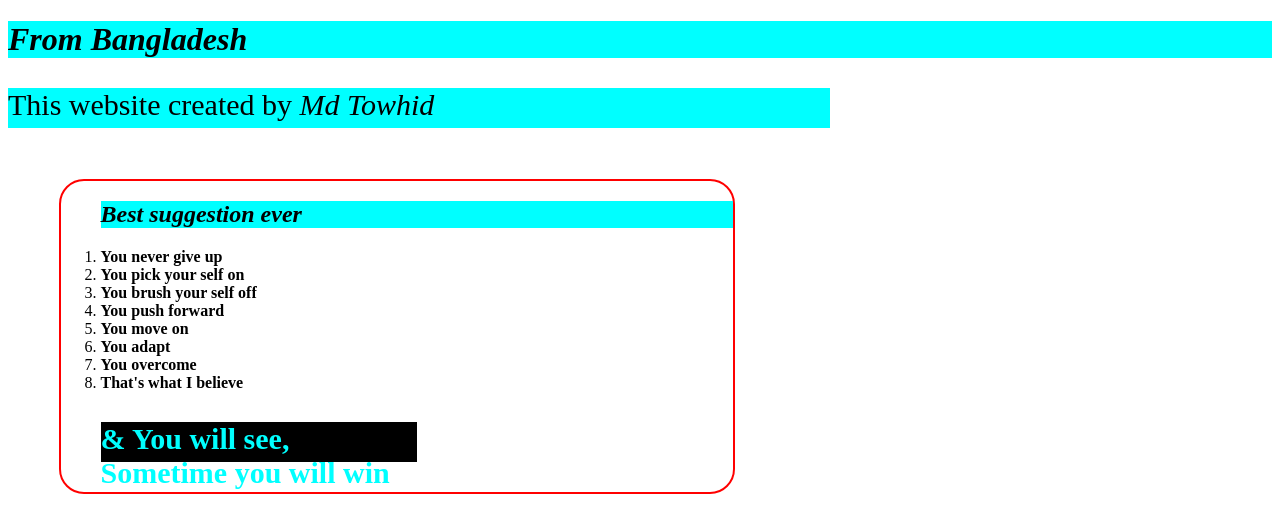
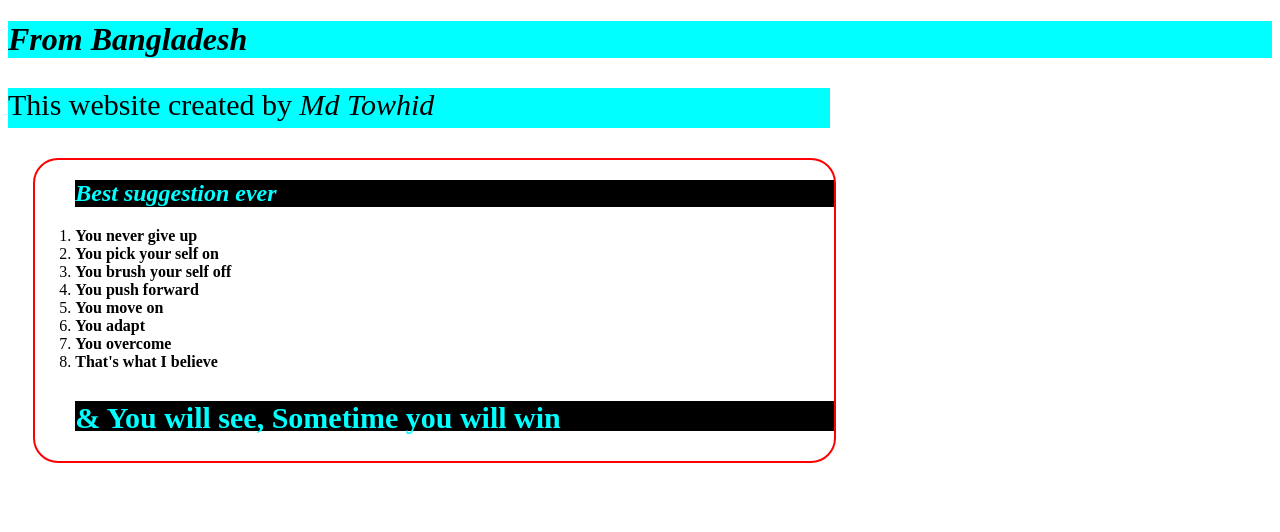
Before and after one commit to TowhidIslam002k/It-s-my-1st-website, a plain HTML site: page index.html in a window 1280 px wide. Drawn offline with Linux system fonts and the light colour scheme.

Commit message:
add color

```diff
--- a/index.html
+++ b/index.html
@@ -13,22 +13,23 @@
         #ex1{
             color: cyan;
             background-color: black;
-            height: 40px;
-            width: 50%;
+            height: 30px;
+            width: 100%;
             font-size: 30px;
         }
         ol{
             border: 2px solid red;
             border-radius: 25px;
-            margin: 4%;
-            width: 50%;
+            margin: 2%;
+            width: 60%;
             padding-left: 5% 3%;
         }
         h1{
             background-color: cyan;
         }
         h2{
-            background-color: cyan;
+            color: cyan;
+            background-color: black;
         }
 
     </style>
```
